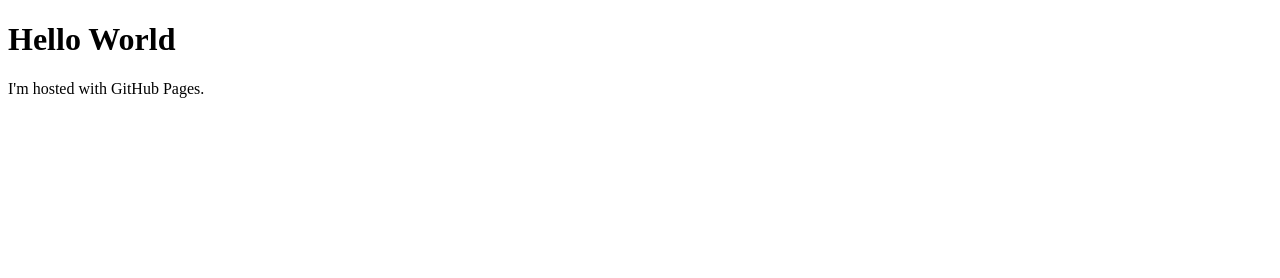
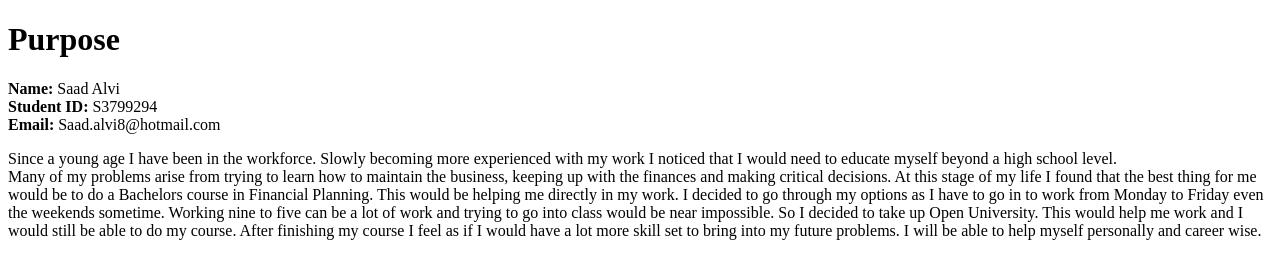
Before and after one commit to Saad-Alvi/Saad-Alvi.github.io, a plain HTML site: page index.html in a window 1280 px wide. Drawn offline with Linux system fonts and the light colour scheme.

Commit message:
Update index.html

```diff
--- a/index.html
+++ b/index.html
@@ -1,7 +1,14 @@
 <!DOCTYPE html>
 <html>
 <body>
-<h1>Hello World</h1>
-<p>I'm hosted with GitHub Pages.</p>
+<h1>Purpose</h1>
+<p><strong>Name:</strong> Saad Alvi<br>
+<strong>Student ID:</strong> S3799294<br>
+<strong>Email:</strong> Saad.alvi8@hotmail.com<br>
+</p>
+
+
+Since a young age I have been in the workforce. Slowly becoming more experienced with my work I noticed that I would need to educate myself beyond a high school level. <br> Many of my problems arise from trying to learn how to maintain the business, keeping up with the finances and making critical decisions. At this stage of my life I found that the best thing for me would be to do a Bachelors course in Financial Planning. This would be helping me directly in my work. I decided to go through my options as I have to go in to work from Monday to Friday even the weekends sometime. Working nine to five can be a lot of work and trying to go into class would be near impossible. So I decided to take up Open University. This would help me work and I would still be able to do my course. After finishing my course I feel as if I would have a lot more skill set to bring into my future problems. I will be able to help myself personally and career wise.
+
 </body>
 </html>
```
